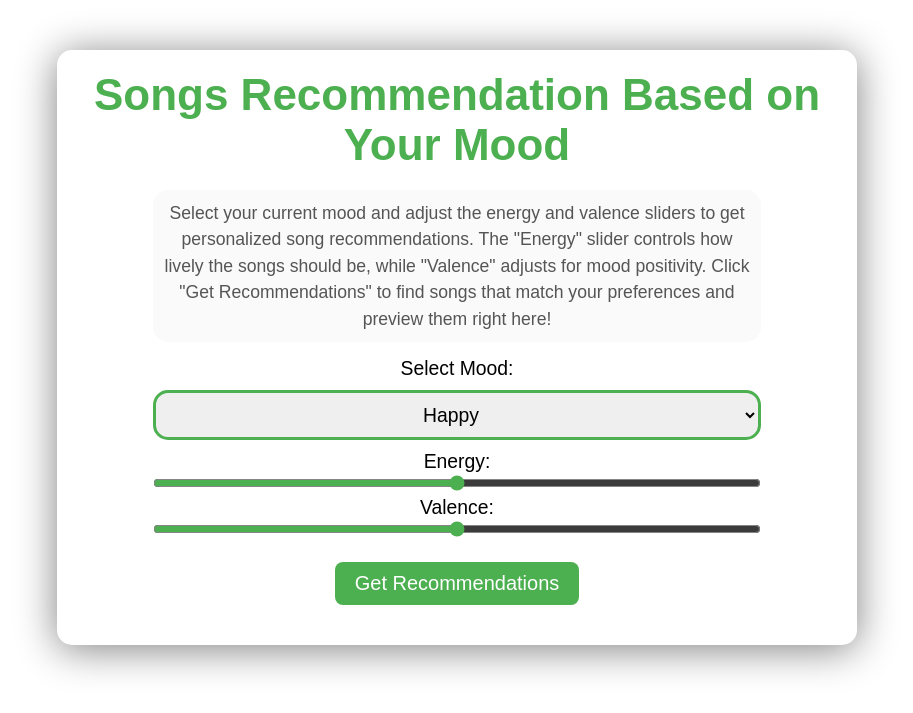
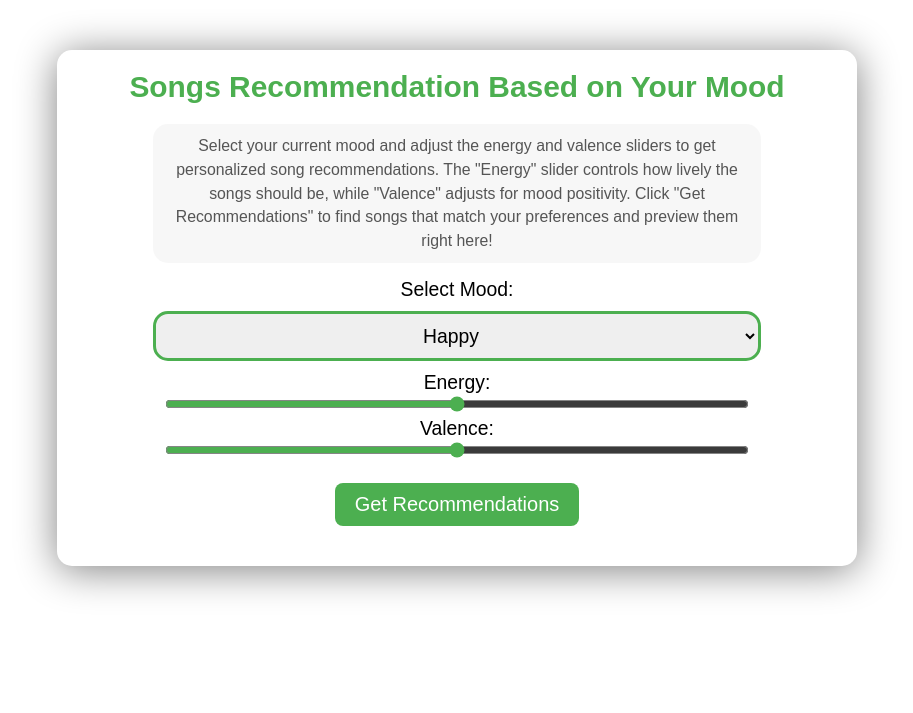
Before and after one commit to ketoprakmaster/flask-web-spotify, a Flask app: page / in a window 1280 px wide. Shown: the top 713 px of the page, without its empty margins (183-1096 px from the left). Run offline with Flask 3, Linux system fonts and the light colour scheme; parts of the project's set-up code (start-up, migrations or seed data) failed here and were passed over.

Commit message:
index.css - another minor tweaks

```diff
--- a/static/css/index.css
+++ b/static/css/index.css
@@ -9,18 +9,17 @@
 }
 
 h1 {
-    max-width: 100%;
     font-weight: bold;
-    font-size: 2.5rem;
+    font-size: 1.7rem;
     color: #4CAF50;
     overflow-wrap: anywhere;
     margin-bottom: 20px;
 }
 
 .description {
-    font-size: 1rem;
+    font-size: .9rem;
     border-radius: 15px;
-    background-color: #fafafae6;
+    background-color: #eeeeee7b;
     color: #555; /* Softer color to not overpower the main title */
     margin-bottom: 20px;
     max-width: 80%;
@@ -42,7 +41,7 @@ h1 {
 
 input[type="range"] {
     accent-color: #4CAF50;
-    width: 100%;
+    width: 96%;
 }
 
 .slider-container {
```
